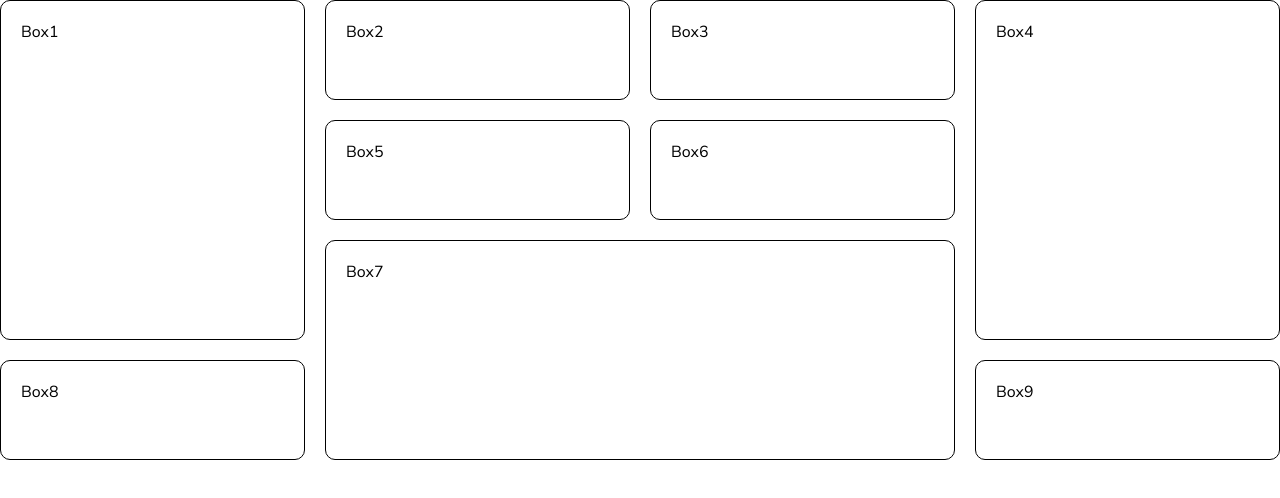
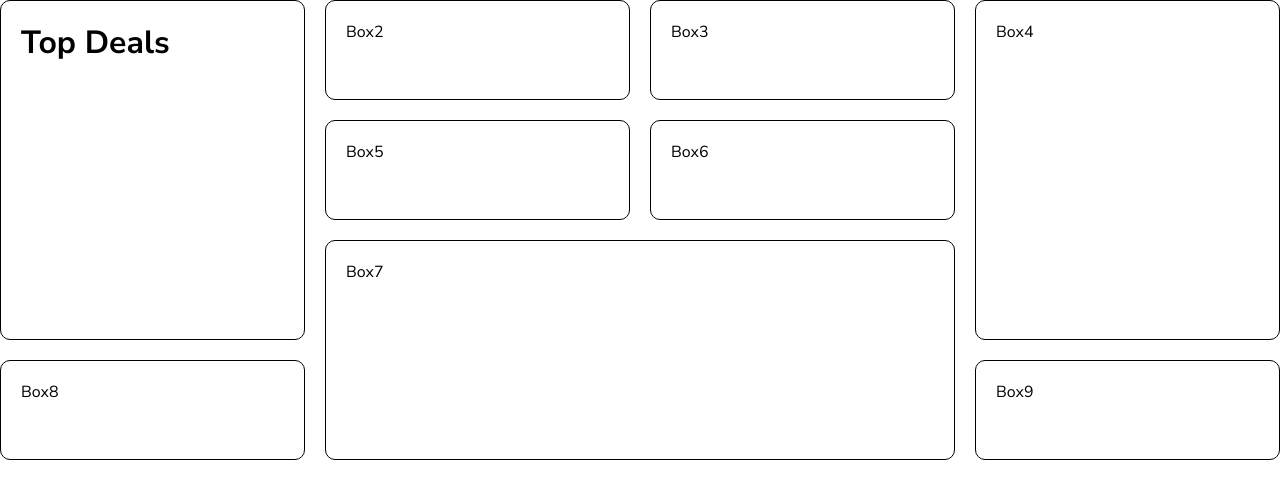
Before and after one commit to alexander784/Dashboard, a React (Create React App) app: page /home in a window 1280 px wide. Shown: the top 498 px of the page. Built offline with nearby package versions, Linux system fonts and the light colour scheme.

Commit message:
Add TopBox component

```diff
--- /dev/null
+++ b/src/components/navbar/topbox/TopBox.jsx
@@ -0,0 +1,11 @@
+import React from 'react'
+
+const TopBox = () => {
+  return (
+    <div className='topBox'>
+        <h1>Top Deals</h1>
+    </div>
+  )
+}
+
+export default TopBox;
--- a/src/pages/home/Home.jsx
+++ b/src/pages/home/Home.jsx
@@ -1,10 +1,13 @@
+import TopBox from "../../components/navbar/topbox/TopBox";
 import "./home.scss";
 
 
 const Home = () => {
   return (
     <div className='home'>
-      <div className="box box1">Box1</div>
+      <div className="box box1">
+        <TopBox />
+      </div>
       <div className="box box2">Box2</div>
       <div className="box box3">Box3</div>
       <div className="box box4">Box4</div>
```
Also changed, not shown: src/components/navbar/topbox/topbox.scss (added).
